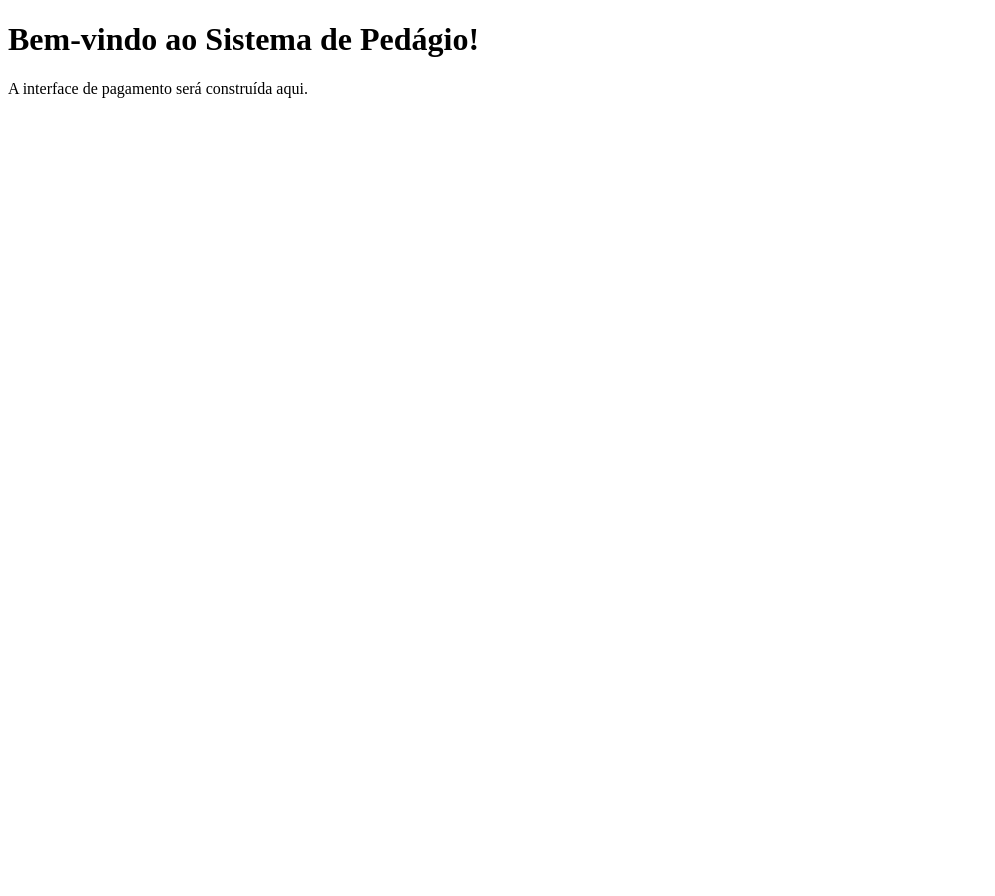
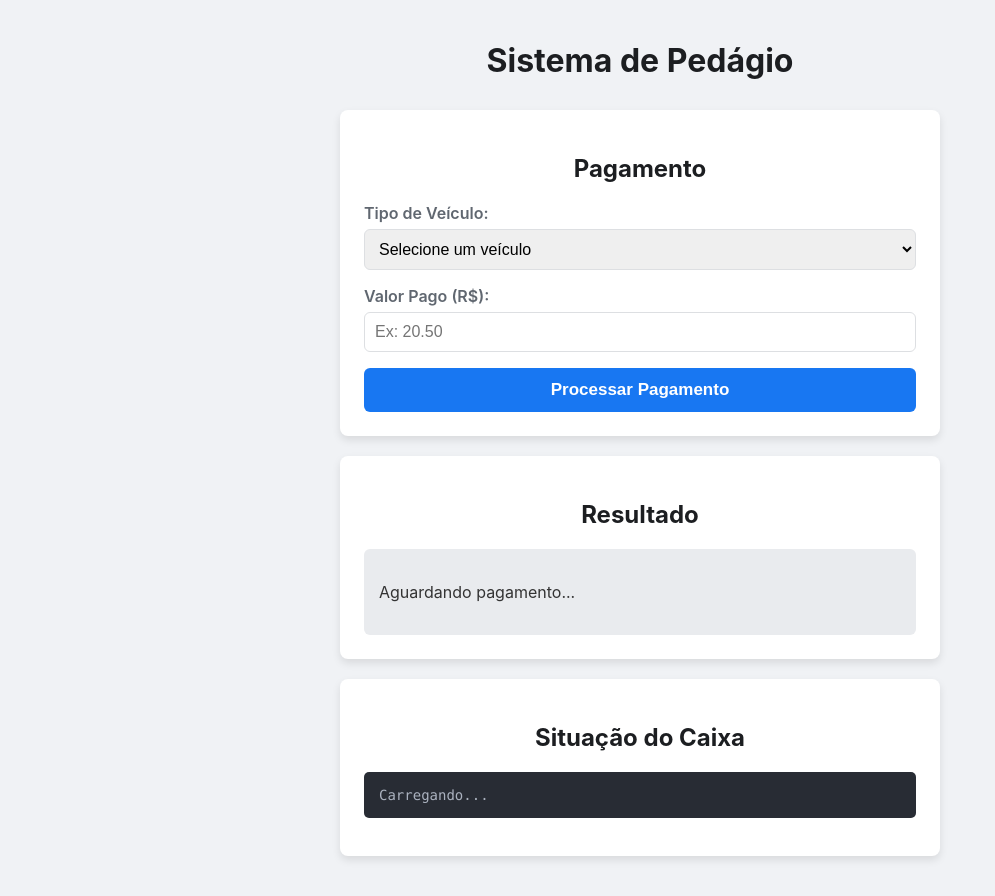
Before and after one commit to projeto-de-algoritmos-2025/PD---Projeto, a Flask app: page / in a window 1280 px wide. Shown: the whole page, without its empty margins (0-995 px from the left). Before the commit the page ends 98 px from the top, so only its background shows below. Run offline with Flask 3, Linux system fonts and the light colour scheme.

Commit message:
Add; Criando Estilização do portal

```diff
--- /dev/null
+++ b/static/style.css
@@ -0,0 +1,93 @@
+body {
+    font-family: -apple-system, BlinkMacSystemFont, "Segoe UI", Roboto, Helvetica, Arial, sans-serif;
+    background-color: #f0f2f5;
+    color: #333;
+    display: flex;
+    justify-content: center;
+    padding: 20px;
+    margin: 0;
+}
+
+.container {
+    max-width: 600px;
+    width: 100%;
+}
+
+h1, h2 {
+    color: #1c1e21;
+    text-align: center;
+}
+
+h1 {
+    margin-bottom: 30px;
+}
+
+.card {
+    background-color: #fff;
+    border-radius: 8px;
+    box-shadow: 0 4px 8px rgba(0, 0, 0, 0.1);
+    padding: 24px;
+    margin-bottom: 20px;
+}
+
+.form-group {
+    margin-bottom: 16px;
+}
+
+label {
+    display: block;
+    margin-bottom: 6px;
+    font-weight: 600;
+    color: #606770;
+}
+
+input[type="number"], select {
+    width: 100%;
+    padding: 10px;
+    border: 1px solid #dddfe2;
+    border-radius: 6px;
+    box-sizing: border-box;
+    font-size: 16px;
+}
+
+button {
+    width: 100%;
+    padding: 12px;
+    background-color: #1877f2;
+    color: white;
+    border: none;
+    border-radius: 6px;
+    font-size: 17px;
+    font-weight: bold;
+    cursor: pointer;
+    transition: background-color 0.2s;
+}
+
+button:hover {
+    background-color: #166fe5;
+}
+
+#result-message {
+    padding: 15px;
+    border-radius: 6px;
+    background-color: #e9ebee;
+    min-height: 50px;
+    line-height: 1.5;
+}
+
+#vehicle-rate {
+    margin-left: 10px;
+    font-weight: bold;
+    color: #008000;
+}
+
+pre {
+    background-color: #282c34;
+    color: #abb2bf;
+    padding: 15px;
+    border-radius: 5px;
+    white-space: pre-wrap; /* Garante a quebra de linha */
+    word-wrap: break-word;
+    font-family: "SFMono-Regular", Consolas, "Liberation Mono", Menlo, Courier, monospace;
+    font-size: 14px;
+}
--- a/templates/index.html
+++ b/templates/index.html
@@ -3,12 +3,45 @@
 
 <head>
   <meta charset="UTF-8">
+  <meta name="viewport" content="width=device-width, initial-scale=1.0">
   <title>Sistema de Pedágio</title>
+  <link rel="stylesheet" href="{{ url_for('static', filename='style.css') }}">
 </head>
 
 <body>
-  <h1>Bem-vindo ao Sistema de Pedágio!</h1>
-  <p>A interface de pagamento será construída aqui.</p>
+  <div class="container">
+    <h1>Sistema de Pedágio</h1>
+
+    <div class="card" id="payment-card">
+      <h2>Pagamento</h2>
+      <div class="form-group">
+        <label for="vehicle-type">Tipo de Veículo:</label>
+        <select id="vehicle-type">
+          <option value="">Selecione um veículo</option>
+        </select>
+        <span id="vehicle-rate"></span>
+      </div>
+      <div class="form-group">
+        <label for="amount-paid">Valor Pago (R$):</label>
+        <input type="number" id="amount-paid" placeholder="Ex: 20.50" step="0.01">
+      </div>
+      <button id="pay-button">Processar Pagamento</button>
+    </div>
+
+    <div class="card" id="result-card">
+      <h2>Resultado</h2>
+      <div id="result-message">
+        <p>Aguardando pagamento...</p>
+      </div>
+    </div>
+
+    <div class="card" id="cash-box-card">
+      <h2>Situação do Caixa</h2>
+      <pre id="cash-box-status">Carregando...</pre>
+    </div>
+  </div>
+
+  <script src="{{ url_for('static', filename='script.js') }}"></script>
 </body>
 
 </html>
```
